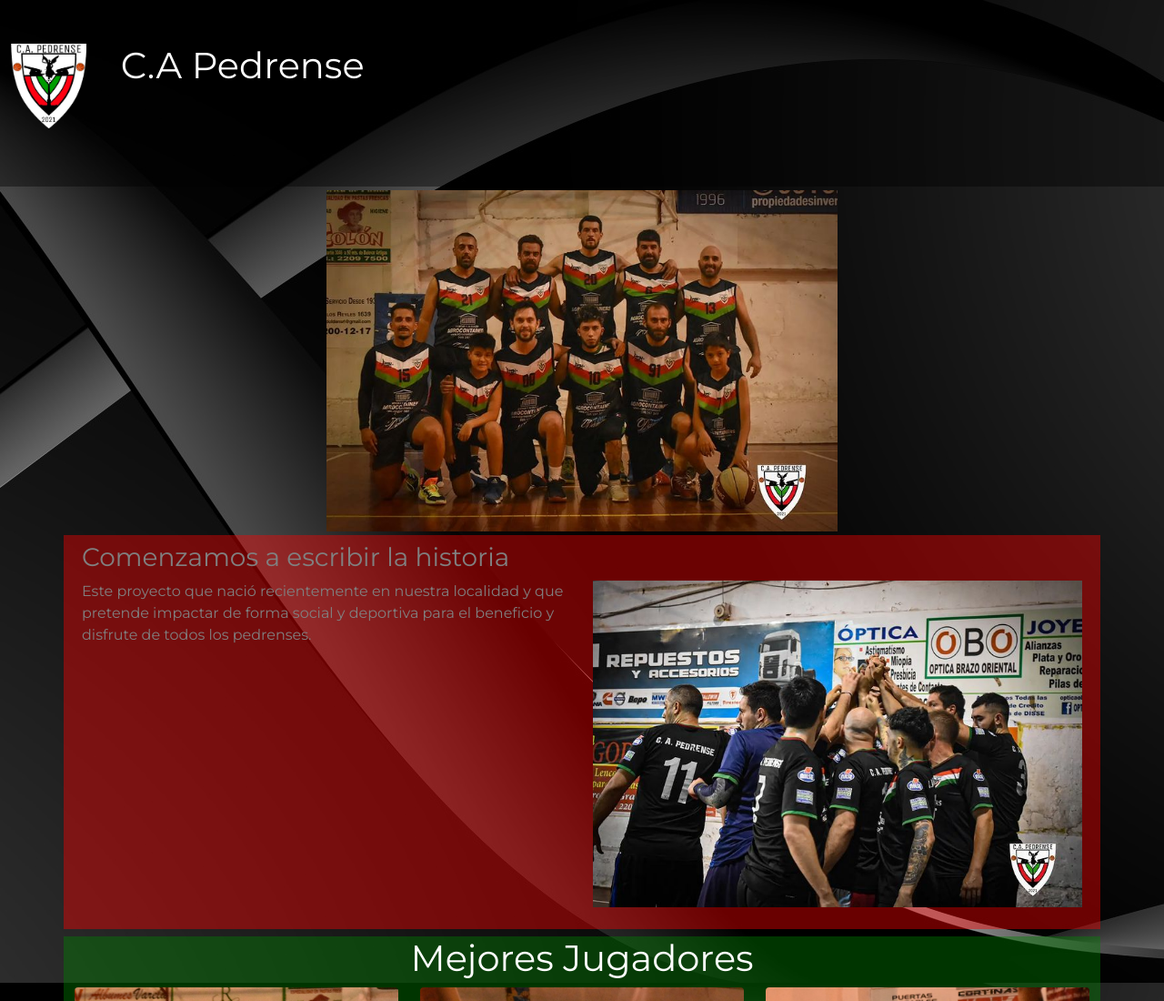
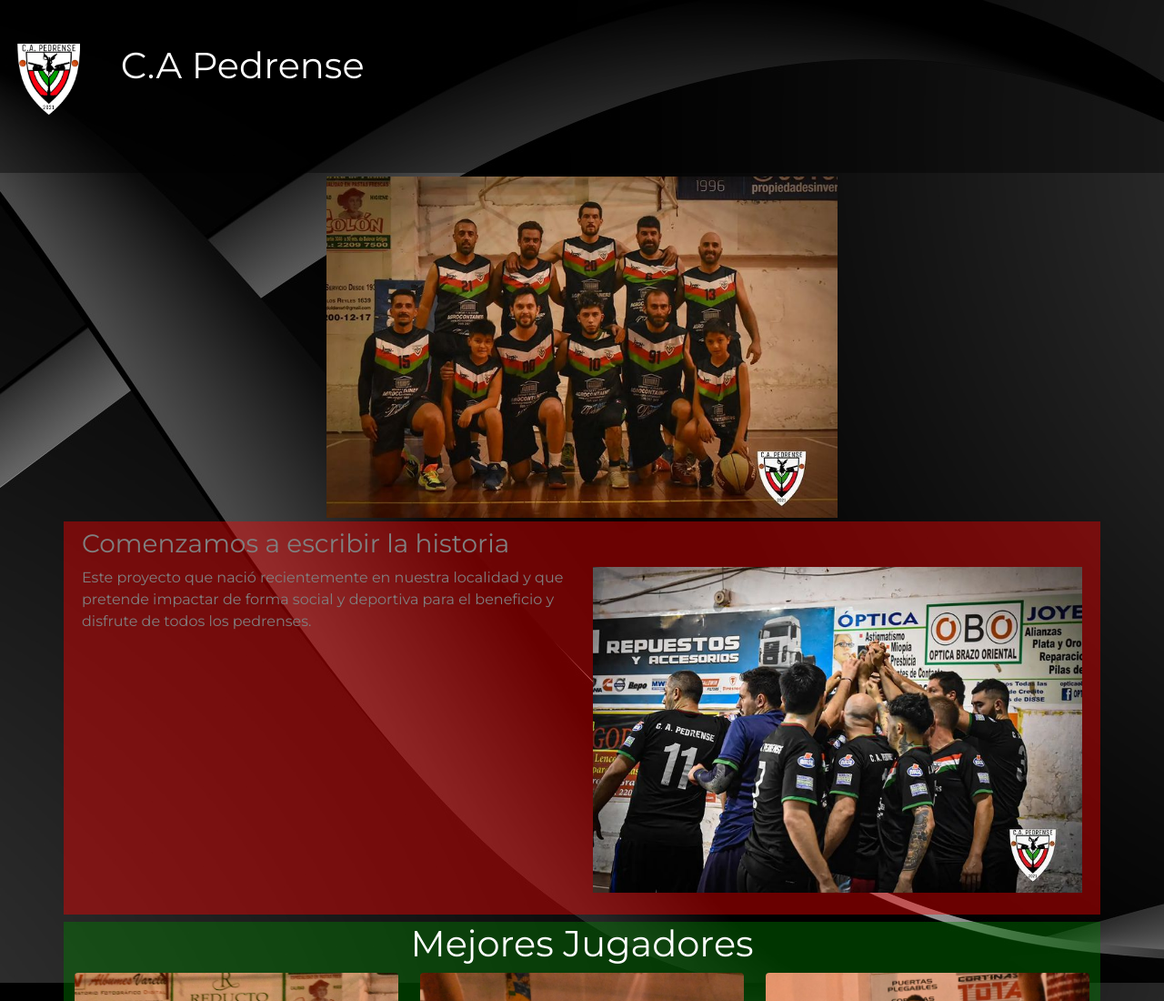
Before and after one commit to FranciscoRodriguez277804/Pedrense, a plain HTML site: page index.html in a window 1280 px wide. Shown: the top 1100 px of the page at 91% size. Drawn offline with nearby package versions, Linux system fonts and the light colour scheme.

Commit message:
ultima version

```diff
--- a/index.html
+++ b/index.html
@@ -19,7 +19,7 @@
 
         <header class="container-fluid">
             <article class="row">
-            <figure class="col-1 sm-5 py-5"><img class="img-fluid" src="assets/img/escudo.png" alt=""></figure>
+            <figure class="col-1 py-5"><img class="col-10" src="assets/img/escudo.png" alt=""></figure>
             <h1 class="col-3 text-center py-5">C.A Pedrense</h1>
             </article>
         </header>
```
